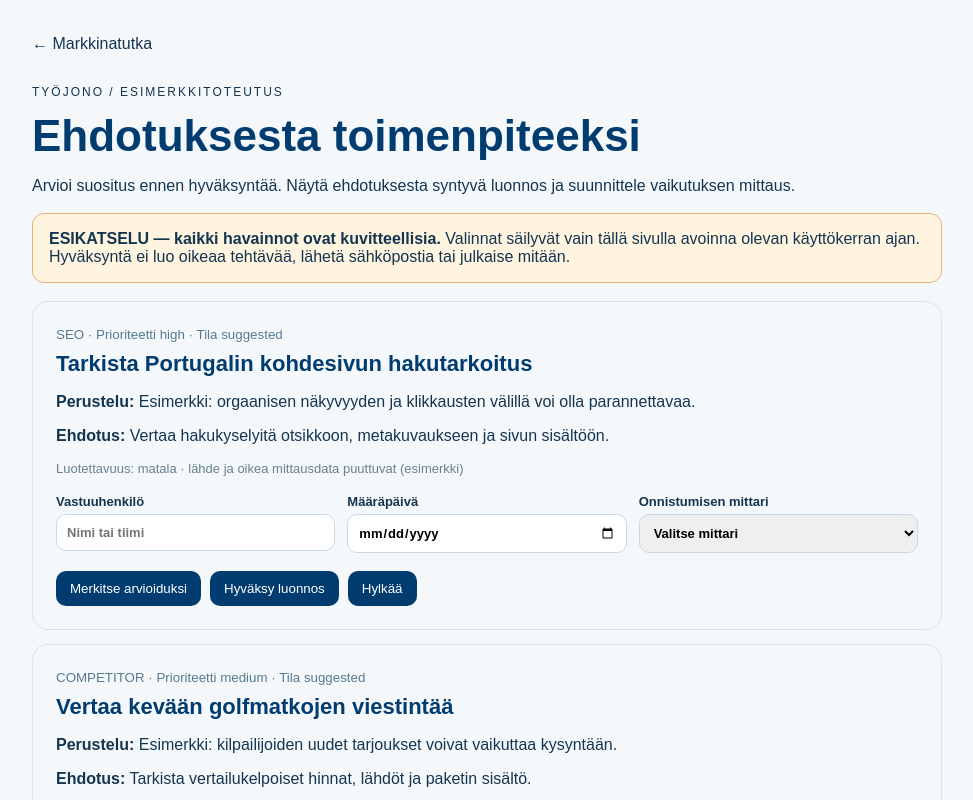
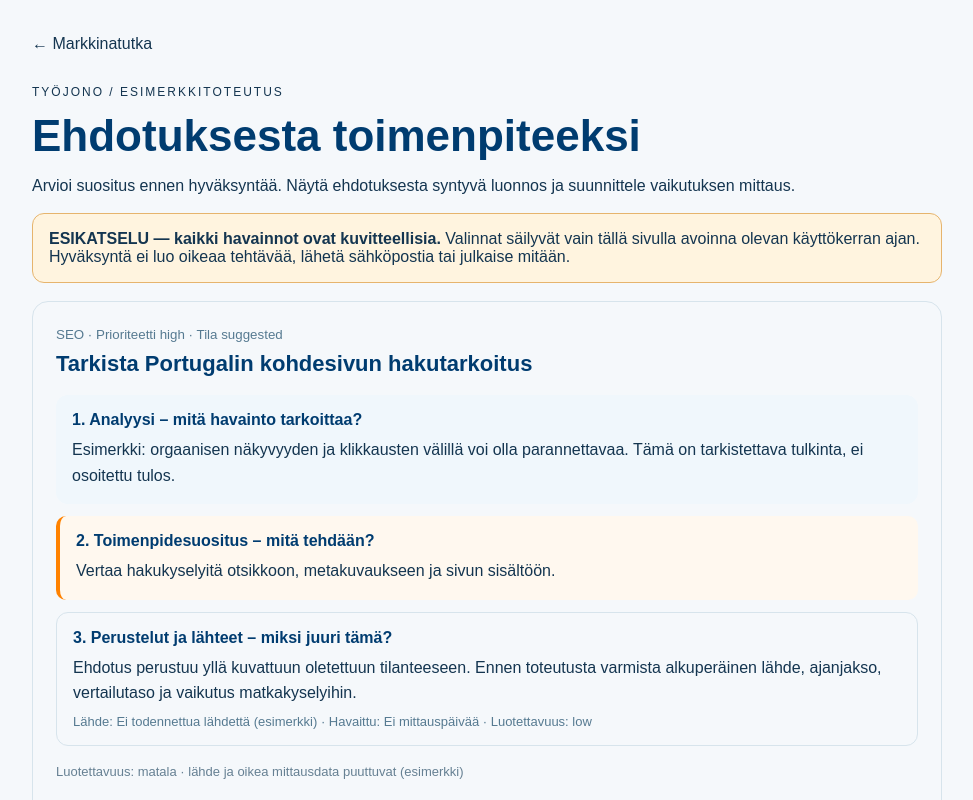
Before and after one commit to skippari-gh/golfpassi-marketing-tracker, a Next.js app: page /markkinatutka/tehtavat in a window 1280 px wide. Shown: the top 800 px of the page, without its empty margins (153-1126 px from the left). Built offline with nearby package versions, Linux system fonts and the light colour scheme.

Commit message:
Make analysis recommendation and supporting rationale explicit in task reviews

```diff
--- a/app/markkinatutka/tehtavat/page.tsx
+++ b/app/markkinatutka/tehtavat/page.tsx
@@ -31,8 +31,21 @@ export default function ProposalsPreview() {
       {items.map(p=><article key={p.id} style={{border:'1px solid #d7e4ec',borderRadius:16,padding:23}}>
         <small style={{color:'#567a91'}}> {p.source.toUpperCase()} · Prioriteetti {p.priority} · Tila {p.status}</small>
         <h2 style={{margin:'8px 0',color:'#003c70',fontSize:22}}>{p.title}</h2>
-        <p><strong>Perustelu:</strong> {p.reason}</p>
-        <p><strong>Ehdotus:</strong> {p.proposedAction}</p>
+        <div style={{display:'grid',gap:12,margin:'18px 0'}}>
+          <section style={{background:'#f0f7fc',borderRadius:12,padding:16}}>
+            <strong style={{color:'#003c70'}}>1. Analyysi – mitä havainto tarkoittaa?</strong>
+            <p style={{margin:'8px 0 0',lineHeight:1.6}}>{p.reason} Tämä on tarkistettava tulkinta, ei osoitettu tulos.</p>
+          </section>
+          <section style={{borderLeft:'4px solid #ff8200',background:'#fff8ef',borderRadius:10,padding:16}}>
+            <strong style={{color:'#003c70'}}>2. Toimenpidesuositus – mitä tehdään?</strong>
+            <p style={{margin:'8px 0 0',lineHeight:1.6}}>{p.proposedAction}</p>
+          </section>
+          <section style={{border:'1px solid #d7e4ec',borderRadius:12,padding:16}}>
+            <strong style={{color:'#003c70'}}>3. Perustelut ja lähteet – miksi juuri tämä?</strong>
+            <p style={{margin:'8px 0',lineHeight:1.6}}>Ehdotus perustuu yllä kuvattuun oletettuun tilanteeseen. Ennen toteutusta varmista alkuperäinen lähde, ajanjakso, vertailutaso ja vaikutus matkakyselyihin.</p>
+            <p style={{margin:'0',fontSize:13,color:'#567a91'}}>Lähde: {p.sourceUrl??'Ei todennettua lähdettä (esimerkki)'} · Havaittu: {p.observedAt??'Ei mittauspäivää'} · Luotettavuus: {p.confidence}</p>
+          </section>
+        </div>
         <p style={{fontSize:13,color:'#668093'}}>Luotettavuus: matala · lähde ja oikea mittausdata puuttuvat (esimerkki)</p>
         <div style={{display:'grid',gridTemplateColumns:'repeat(auto-fit,minmax(200px,1fr))',gap:12,margin:'18px 0'}}>
           <label style={{fontSize:13,fontWeight:700}}>Vastuuhenkilö
```
